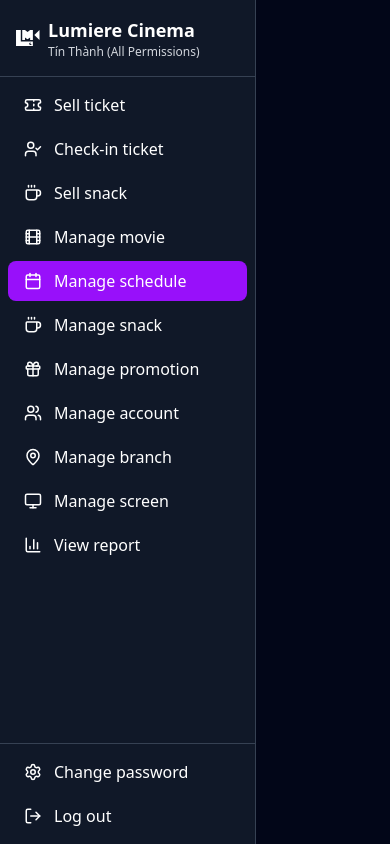
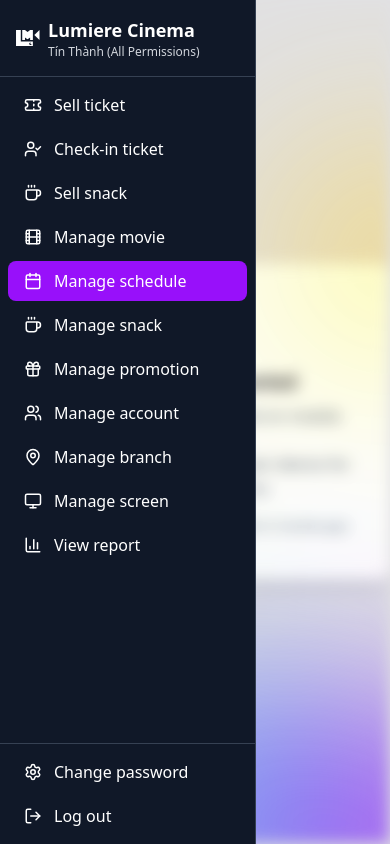
Before and after one commit to xing215/LumiereCinema, a React (Vite) app in the folder src/front-end/: page /staff/schedule in a window 390 px wide. Both pictures are taken after a click on the button 35 px from the left and 35 px from the top of the page. Built offline with nearby package versions, Linux system fonts and the light colour scheme; a web font is replaced by a local one.

Commit message:
Add StaffLayout for simpler Sidebar Menu use

```diff
--- a/src/front-end/src/components/display/staffSidebar.jsx
+++ b/src/front-end/src/components/display/staffSidebar.jsx
@@ -11,6 +11,7 @@
     userRoles = ['none'], // Default to all roles
     currentUser = null,
     showQuickActions = true,
+    onMobileToggle = () => {},
 }) => {
     const navigate = useNavigate();
     const location = useLocation();
@@ -86,6 +87,7 @@
 
         // Close mobile menu after navigation
         setIsMobileOpen(false);
+        onMobileToggle(false);
 
         // Call parent callback
         onItemClick(item);
@@ -111,7 +113,7 @@
                 >
                     {Icon && <Icon size={18} className="flex-shrink-0" />}
 
-                    {!isCollapsed && (
+                    {(!isCollapsed || isMobileOpen) && (
                         <div className={`flex min-w-0 flex-1 items-center gap-3 ${isTransitioning ? 'sidebar-content-hide' : 'sidebar-content-show'}`}>
                             <span className={`flex-1 truncate text-left ${currentTheme.text}`}>{item.label}</span>
 
@@ -125,7 +127,7 @@
                 </button>
 
                 {/* Sub-items */}
-                {hasSubItems && isExpanded && !isCollapsed && (
+                {hasSubItems && isExpanded && (!isCollapsed || isMobileOpen) && (
                     <div className="mt-1 ml-4 space-y-1">
                         {item.subItems.map((subItem) => (
                             <button
@@ -147,22 +149,28 @@
 
     return (
         <>
-            {/* Mobile overlay */}
-            {isMobileOpen && <div className="bg-opacity-50 fixed inset-0 z-40 bg-slate-950 lg:hidden" onClick={() => setIsMobileOpen(false)} />}
+            {/* Mobile overlay - transparent, for closing menu */}
+            {isMobileOpen && <div className="fixed inset-0 z-40 lg:hidden" onClick={() => {
+                setIsMobileOpen(false);
+                onMobileToggle(false);
+            }} />}
 
             {/* Mobile toggle button */}
-            <button onClick={() => setIsMobileOpen(true)} className={`fixed top-4 left-4 z-50 rounded-lg p-2 lg:hidden ${currentTheme.bg} ${currentTheme.text} ${currentTheme.border} border`}>
+            <button onClick={() => {
+                setIsMobileOpen(true);
+                onMobileToggle(true);
+            }} className={`fixed top-4 left-4 z-50 rounded-lg p-2 lg:hidden ${currentTheme.bg} ${currentTheme.text} ${currentTheme.border} border`}>
                 <Menu size={20} />
             </button>
 
             {/* Sidebar */}
             <div
-                className={`fixed top-0 left-0 z-50 h-full transition-all duration-300 ${currentTheme.bg} ${currentTheme.text} ${currentTheme.border} ${isCollapsed ? 'w-16' : 'w-64'} ${isMobileOpen ? 'translate-x-0' : '-translate-x-full'} flex flex-col border-r lg:translate-x-0`}
+                className={`fixed top-0 left-0 z-50 h-full transition-all duration-300 ${currentTheme.bg} ${currentTheme.text} ${currentTheme.border} ${isCollapsed ? 'w-16 lg:w-16' : 'w-64'} ${isMobileOpen ? 'translate-x-0 w-64' : '-translate-x-full'} flex flex-col border-r lg:translate-x-0`}
             >
                 {/* Header */}
                 <div className={`border-b p-4 ${currentTheme.border}`}>
                     <div className="flex items-center justify-between">
-                        {!isCollapsed && (
+                        {(!isCollapsed || isMobileOpen) && (
                             <div className={`flex items-center gap-2 ${isTransitioning ? 'sidebar-content-hide' : 'sidebar-content-show'}`}>
                                 {typeof sidebarConfig.app.logo === 'string' ? (
                                     <img src={sidebarConfig.app.logo} alt="Logo" className="h-6 w-6 object-contain" />
@@ -179,7 +187,7 @@
                                 </div>
                             </div>
                         )}
-                        {isCollapsed && (
+                        {isCollapsed && !isMobileOpen && (
                             <button
                                 onClick={handleToggle}
                                 className={`rounded-lg p-1 ${currentTheme.hover} hidden lg:block ${isTransitioning ? 'sidebar-content-hide' : 'sidebar-content-show'}`}
@@ -192,7 +200,7 @@
                                 )}
                             </button>
                         )}
-                        {!isCollapsed && (
+                        {(!isCollapsed || isMobileOpen) && (
                             <button onClick={onToggle} className={`rounded-lg p-1 ${currentTheme.hover} hidden lg:block`} title="Collapse sidebar">
                                 <ChevronLeft size={16} />
                             </button>
--- /dev/null
+++ b/src/front-end/src/layouts/StaffLayout.jsx
@@ -0,0 +1,63 @@
+/**
+ * StaffLayout Component
+ *
+ * A wrapper component that provides a complete staff layout with sidebar navigation.
+ * Handles all sidebar complexity internally and provides a clean API for staff pages.
+ *
+ * @example
+ * // Import the component
+ * import StaffLayout from '../../layouts/StaffLayout.jsx';
+ *
+ * // Usage as Wrapper Component
+ * <StaffLayout>
+ *   <div>Your staff page content here</div>
+ * </StaffLayout>
+ *
+ * // Usage with custom background
+ * <StaffLayout backgroundClass="bg-zinc-300/70"> (Light background like schedule management)
+ *   <YourStaffPageContent />
+ * </StaffLayout>
+ */
+
+import React, { useState } from 'react';
+import StaffSidebar from '../components/display/staffSidebar.jsx';
+import { useUser } from '../contexts/UserContext.jsx';
+
+const StaffLayout = ({
+    children,
+    theme = 'dark',
+    showQuickActions = true,
+    onItemClick = (item) => console.log('Clicked:', item.label),
+    className = '',
+    backgroundClass = 'bg-slate-950'
+}) => {
+    const [isCollapsed, setIsCollapsed] = useState(false);
+    const [isMobileMenuOpen, setIsMobileMenuOpen] = useState(false);
+    const { userRoles, userName } = useUser();
+
+    return (
+        <div className={`flex h-screen w-screen ${backgroundClass}`}>
+            {/* Sidebar */}
+            <StaffSidebar
+                isCollapsed={isCollapsed}
+                onToggle={() => setIsCollapsed(!isCollapsed)}
+                theme={theme}
+                userRoles={userRoles}
+                currentUser={{
+                    name: userName,
+                    role: userRoles[0] || 'none',
+                }}
+                showQuickActions={showQuickActions}
+                onItemClick={onItemClick}
+                onMobileToggle={setIsMobileMenuOpen}
+            />
+
+            {/* Main Content */}
+            <div className={`flex-1 transition-all duration-300 ${isCollapsed ? 'ml-0 lg:ml-16' : 'ml-0 lg:ml-64'} relative overflow-hidden ${className} ${isMobileMenuOpen ? 'blur-sm lg:blur-none' : ''}`}>
+                {children}
+            </div>
+        </div>
+    );
+};
+
+export default StaffLayout;
--- a/src/front-end/src/pages/staff/ChangePwd.jsx
+++ b/src/front-end/src/pages/staff/ChangePwd.jsx
@@ -1,30 +1,10 @@
-import React, { useState } from 'react';
+import React from 'react';
 import ChangePwd from '../../layouts/ChangePwd/ChangePwdForm.jsx';
-import StaffSidebar from '../../components/display/staffSidebar.jsx';
-import { useUser } from '../../contexts/UserContext.jsx';
+import StaffLayout from '../../layouts/StaffLayout.jsx';
 
 const StaffChangePwd = () => {
-    const [isCollapsed, setIsCollapsed] = useState(false);
-    const { userRoles, userName } = useUser(); // Get user data from context
-
     return (
-        <div className="flex h-screen bg-slate-950">
-            {/* Sidebar */}
-            <StaffSidebar
-                isCollapsed={isCollapsed}
-                onToggle={() => setIsCollapsed(!isCollapsed)}
-                theme="dark"
-                userRoles={userRoles}
-                currentUser={{
-                    name: userName,
-                    role: userRoles[0] || 'none',
-                }}
-                showQuickActions={true}
-                onItemClick={(item) => console.log('Clicked:', item.label)}
-            />
-
-            {/* Main content area */}
-            <div className={`flex-1 transition-all duration-300 ${isCollapsed ? 'ml-0' : 'ml-0 lg:ml-64'} relative overflow-hidden lg:ml-0`}>
+        <StaffLayout>
             <section className="no-scrollbar relative min-h-screen w-full overflow-x-hidden overflow-y-hidden bg-slate-950">
                 {/* Background visual */}
                 <div className="pointer-events-none absolute top-[150px] left-[20px] h-40 w-40 rounded-full bg-sky-400/60 mix-blend-lighten blur-[100px] sm:top-[100px] sm:left-[180px] sm:h-45 sm:w-45 md:top-[80px] md:left-[250px] md:h-50 md:w-50 lg:-top-[141px] lg:left-[353px] lg:h-52 lg:w-52" />
@@ -38,8 +18,7 @@
                     <ChangePwd />
                 </div>
             </section>
-            </div>
-        </div>
+        </StaffLayout>
     );
 };
 
--- a/src/front-end/src/pages/staff/CheckInCounterPage.jsx
+++ b/src/front-end/src/pages/staff/CheckInCounterPage.jsx
@@ -1,8 +1,7 @@
 import { useState, useEffect } from 'react';
 import dayjs from 'dayjs';
 import { Camera } from 'lucide-react';
-import StaffSidebar from '../../components/display/staffSidebar.jsx';
-import { useUser } from '../../contexts/UserContext.jsx';
+import StaffLayout from '../../layouts/StaffLayout.jsx';
 
 const MainBody = () => {
     return (
@@ -45,8 +44,6 @@
 
 const CheckInCounterPage = () => {
     const [now, setNow] = useState(new Date());
-    const [isCollapsed, setIsCollapsed] = useState(false);
-    const { userRoles, userName } = useUser(); // Get user data from context
 
     useEffect(() => {
         const interval = setInterval(() => setNow(new Date()), 1000);
@@ -54,22 +51,7 @@
     }, []);
 
     return (
-        <div className="flex h-screen w-screen bg-slate-950">
-            {/* Sidebar */}
-            <StaffSidebar
-                isCollapsed={isCollapsed}
-                onToggle={() => setIsCollapsed(!isCollapsed)}
-                theme="dark"
-                userRoles={userRoles}
-                currentUser={{
-                    name: userName,
-                    role: userRoles[0] || 'none',
-                }}
-                showQuickActions={true}
-                onItemClick={(item) => console.log('Clicked:', item.label)}
-            />
-
-            <div className={`flex-1 transition-all duration-300 ${isCollapsed ? 'ml-0' : 'ml-0 lg:ml-64'} relative overflow-hidden`}>
+        <StaffLayout>
             <div className="absolute top-10 z-10 h-[10%] w-full md:top-0 md:h-[20%] lg:h-[13%]">
                 <div className="relative h-full w-full">
                     <p className="font-unbounded text-md absolute top-1/3 left-1/2 -translate-x-1/2 translate-y-1/2 transform font-bold text-nowrap text-white md:translate-y-1/2 md:text-2xl">
@@ -91,8 +73,7 @@
             <div className="tranform absolute top-1/4 left-0 h-44 w-44 -translate-x-1/2 rounded-full bg-pink-400/60 mix-blend-lighten blur-[100px]" />
             <div className="absolute top-1/2 right-1/11 h-28 w-28 rounded-full bg-amber-300/60 mix-blend-lighten blur-[100px]" />
             <div className="tranform absolute right-0 bottom-0 h-56 w-56 translate-x-1/2 rounded-full bg-purple-600/60 mix-blend-lighten blur-[100px]" />
-            </div>
-        </div>
+        </StaffLayout>
     );
 };
 
--- a/src/front-end/src/pages/staff/ScheduleManagePage.jsx
+++ b/src/front-end/src/pages/staff/ScheduleManagePage.jsx
@@ -3,8 +3,7 @@
 import AddScheduleButton from '../../components/buttons/scheduleMange/addScheduleButton.jsx';
 import { Download } from 'lucide-react';
 import { Circle } from 'lucide-react';
-import StaffSidebar from '../../components/display/staffSidebar.jsx';
-import { useUser } from '../../contexts/UserContext.jsx';
+import StaffLayout from '../../layouts/StaffLayout.jsx';
 import MobileNotSupported from '../../components/display/MobileNotSupported.jsx';
 
 const DownloadTemplateButton = () => {
@@ -72,26 +71,8 @@
 };
 
 const ScheduleManagePage = () => {
-    const [isCollapsed, setIsCollapsed] = useState(false);
-    const { userRoles, userName } = useUser(); // Get user data from context
-
     return (
-        <div className="flex h-screen w-screen bg-zinc-300/70">
-            {/* Sidebar */}
-            <StaffSidebar
-                isCollapsed={isCollapsed}
-                onToggle={() => setIsCollapsed(!isCollapsed)}
-                theme="dark"
-                userRoles={userRoles}
-                currentUser={{
-                    name: userName,
-                    role: userRoles[0] || 'none',
-                }}
-                showQuickActions={true}
-                onItemClick={(item) => console.log('Clicked:', item.label)}
-            />
-
-            <div className={`flex-1 transition-all duration-300 ${isCollapsed ? 'ml-0 lg:ml-16' : 'ml-0 lg:ml-64'} relative overflow-hidden`}>
+        <StaffLayout backgroundClass="bg-zinc-300/70">
             <MobileNotSupported>
                 <div className="font-unbounded absolute top-5 left-1/6 z-10 justify-start text-5xl font-bold text-black">Schedule</div>
 
@@ -115,8 +96,7 @@
             <div className="absolute top-1/5 right-0 z-5 h-44 w-44 translate-x-1/2 transform rounded-full bg-amber-300 mix-blend-hard-light blur-[100px]" />
             <div className="absolute left-1/3 z-5 h-52 w-52 -translate-y-2/3 transform rounded-full bg-blue-500 mix-blend-hard-light blur-[100px]" />
             <div className="absolute right-0 bottom-0 z-5 h-56 w-56 translate-1/2 transform rounded-full bg-purple-600 mix-blend-hard-light blur-[100px]" />
-            </div>
-        </div>
+        </StaffLayout>
     );
 };
 
```
Lines whose indentation alone changed are shown as unchanged.
